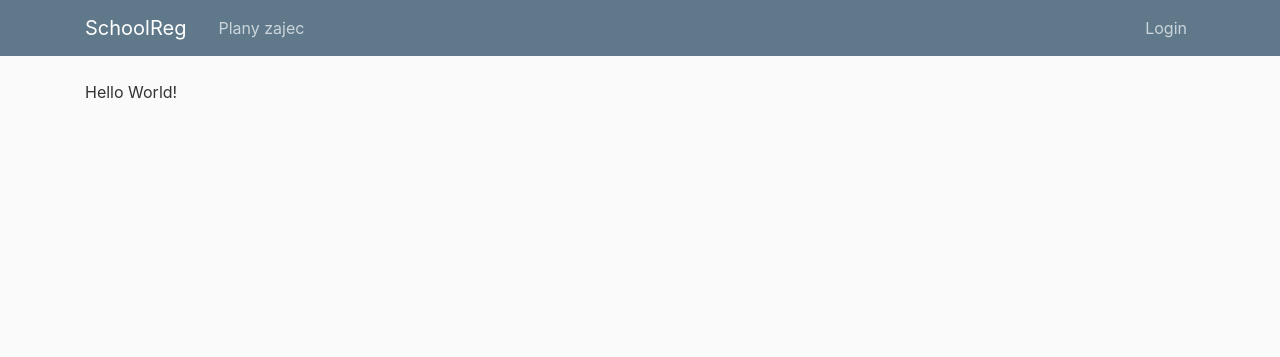
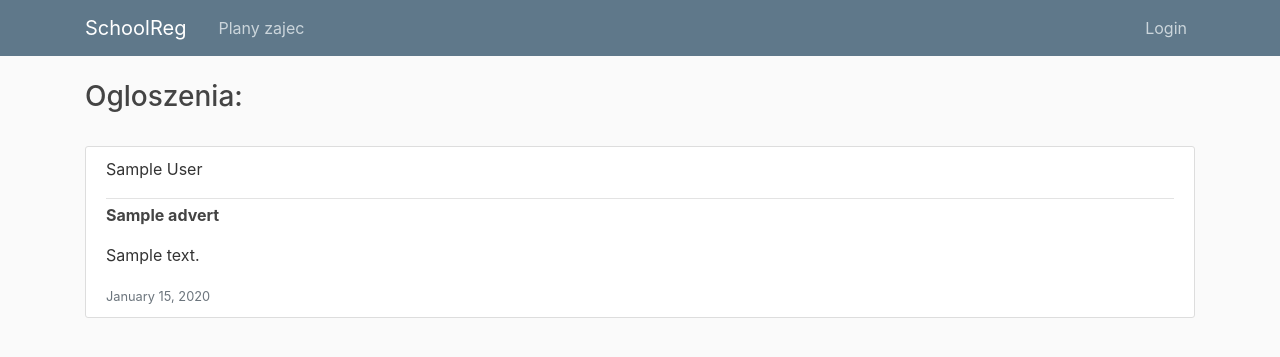
Before and after one commit to Sunip88/SchoolReg, a Django app: page / in a window 1280 px wide. Shown: the top 357 px of the page. Run offline with Django 3.2, Linux system fonts and the light colour scheme; tables that the repository leaves empty hold one stand-in row (values such as "Sample post"); some libraries are stand-ins or nearby versions.

Commit message:
Adding notice for student

```diff
--- a/school_reg/register/templates/register/base.html
+++ b/school_reg/register/templates/register/base.html
@@ -23,6 +23,7 @@
             <div class="navbar-nav mr-auto">
                 {% if user.profile.role == 2 %}
                 <a class="nav-item nav-link" href="{% url 'teacher-panel-view' %}">Panel Nauczyciela</a>
+                <a class="nav-item nav-link" href="{% url 'add-advert' %}">Dodaj ogloszenie</a>
                 {% elif user.profile.role == 0 %}
                 <a class="nav-item nav-link" href="{% url 'student-panel-view' %}">Panel Ucznia</a>
                 {% elif user.profile.role == 1 %}
--- a/school_reg/register/templates/register/main.html
+++ b/school_reg/register/templates/register/main.html
@@ -2,31 +2,21 @@
 {% load crispy_forms_tags %}
 {% load register.extras %}
 {% block content %}
-    Hello World!
-{#        {% for photo in photos %}#}
-{#        <article class="media content-section">#}
-{#            <img class="rounded-circle article-img" src="{{ photo.user.profile.image.url }}">#}
-{#            <div class="media-body">#}
-{#                <div class="article-metadata">#}
-{#                    <a class="mr-2" href="{% url 'user-photos' photo.user.id %}">{{ photo.user }}</a>#}
-{#                    <small class="text-muted">{{ photo.creation_date|date:"F d, Y" }} </small>#}
-{#                </div>#}
-{#                <a class="article-title" href="{% url 'photo-detail' photo.id %}">#}
-{#                    <img class="img-fluid" src="{{ photo.path.url }}"><br>#}
-{#                </a>#}
-{#                {% if not request.user.id in photo|likes_id %}#}
-{#                    <a class="btn btn-outline-info float-right" href="{% url 'like' photo.id %}">Polub</a>#}
-{#                {% else %}#}
-{#                    <p>Lubisz to zdjęcie!</p>#}
-{#                    <a class="btn btn-info float-right" href="{% url 'like' photo.id %}">Nie lubię</a>#}
-{#                {% endif %}#}
-{#                <br><br>#}
-{#                <a class="article-title" href="{% url 'photo-detail' photo.id %}">#}
-{#                    <p class="article-content">{{ photo.content }}</p>#}
-{#                </a>#}
-{#                <small class="text-muted">Ilość komentarzy: {{ photo|count_comments }}</small><br>#}
-{#                <small class="text-muted">LIKE: {{ photo|count_likes }}</small>#}
-{#            </div>#}
-{#        </article>#}
-{#    {% endfor %}#}
+    {% if adverts %}
+        <h3>Ogloszenia:</h3><br>
+        {% for advert in adverts %}
+            <article class="media content-section">
+              <div class="media-body">
+                <div class="article-metadata">
+                    <p class="mr-2">{{ advert.author.first_name }} {{ advert.author.last_name }}</p>
+                </div>
+                    <b><p class="article-title">{{ advert.title }}</p></b>
+                    <p class="article-content">{{ advert.text }}</p>
+                  <small class="text-muted">{{ advert.date|date:"F d, Y" }} </small>
+              </div>
+            </article>
+        {% endfor %}
+    {% else %}
+        <p>Brak ogloszen</p>
+    {% endif %}
 {% endblock content %}
--- a/school_reg/register/templates/register/student_details.html
+++ b/school_reg/register/templates/register/student_details.html
@@ -11,6 +11,7 @@
                     <h4>Wychowawca: {{ student.classes.educator }}</h4>
                 </div>
             </div>
+        <a href="{% url 'add-notice' student.id %}">add-notice</a>
             <article class="media content-section">
               <div class="media-body">
 
--- a/school_reg/register/urls.py
+++ b/school_reg/register/urls.py
@@ -2,7 +2,7 @@ from django.urls import path
 from .views import MainView, ClassView, AddClassView, EditClassView, DetailsClassView, SubjectsView, AddSubjectView, \
     EditSubjectView, AddGradesClass, AddGradeCategoryView, StudentDetailView, TeacherPanelView, \
     TeacherSubjectsClassesView, TeacherGradesView, StudentView, PresenceView, PresenceEditView, ScheduleClasses, \
-    ScheduleTeacherView, ScheduleRoomView, SchedulesView
+    ScheduleTeacherView, ScheduleRoomView, SchedulesView, AdvertAddView, NoticeAddView
 
 urlpatterns = [
     path("", MainView.as_view(), name="main"),
@@ -14,6 +14,8 @@ urlpatterns = [
     path("add_class/", AddClassView.as_view(), name='class-add'),
     path("add_subject/", AddSubjectView.as_view(), name='subject-add'),
     path("add_grade_category/", AddGradeCategoryView.as_view(), name='add-grade-category'),
+    path("add_advert/", AdvertAddView.as_view(), name='add-advert'),
+    path("add_notice/<int:id_student>/", NoticeAddView.as_view(), name='add-notice'),
     path("edit_class/<int:pk>/", EditClassView.as_view(), name='class-edit'),
     path("edit_subject/<int:pk>/", EditSubjectView.as_view(), name='subject-edit'),
     path("detailed_class/<int:pk>/", DetailsClassView.as_view(), name='class-details'),
--- a/school_reg/register/views.py
+++ b/school_reg/register/views.py
@@ -6,9 +6,9 @@ from django.urls import reverse_lazy
 from django.views import View
 from django.views.generic import CreateView, UpdateView
 
-from .forms import AddGradeForm, PresenceForm
+from .forms import AddGradeForm, PresenceForm, AddAdvertForm, AddNoticeForm
 from .models import Classes, Subject, Student, GradeCategory, Teacher, PresenceList, WorkingHours, Schedule, WEEKDAYS, \
-    ClassRoom
+    ClassRoom, Adverts
 from django.contrib import messages
 
 weekdays = [
@@ -25,7 +25,8 @@ weekdays = [
 class MainView(View):
 
     def get(self, request):
-        return render(request, 'register/main.html')
+        adverts = Adverts.objects.all()
+        return render(request, 'register/main.html', {'adverts': adverts})
 
 
 class TeacherPanelView(View):
@@ -306,3 +307,42 @@ class ScheduleRoomView(View):
                'weekdays': weekdays,
                'weekdays_day': WEEKDAYS}
         return render(request, 'register/schedule_class.html', ctx)
+
+
+class AdvertAddView(View):
+    class_form = AddAdvertForm
+
+    def get(self, request):
+        form = self.class_form()
+        return render(request, 'register/add_advert.html', {'form': form})
+
+    def post(self, request):
+        form = self.class_form(request.POST)
+        if form.is_valid():
+            new_advert = form.save(commit=False)
+            new_advert.author = request.user
+            new_advert.save()
+            messages.success(request, 'Dodano ogloszenie')
+            return redirect('main')
+        return render(request, 'register/add_advert.html', {'form': form})
+
+
+class NoticeAddView(View):
+    class_form = AddNoticeForm
+
+    def get(self, request, id_student):
+        form = self.class_form()
+        student = get_object_or_404(Student, id=id_student)
+        return render(request, 'register/add_notice.html', {'form': form, 'student': student})
+
+    def post(self, request, id_student):
+        student = get_object_or_404(Student, id=id_student)
+        form = self.class_form(request.POST)
+        if form.is_valid():
+            new_notice = form.save(commit=False)
+            new_notice.from_user = request.user.teacher
+            new_notice.to_user = student
+            new_notice.save()
+            messages.success(request, 'Dodano uwage')
+            return redirect('student-details', pk=id_student)
+        return render(request, 'register/add_notice.html', {'form': form, 'student': student})
```
Also changed, not shown: school_reg/register/forms.py (+13 -1 lines), school_reg/register/templates/register/add_advert.html (added, +14 -0 lines), school_reg/register/templates/register/add_notice.html (added, +16 -0 lines), school_reg/users/models.py (+12 -0 lines), school_reg/users/migrations/0002_messages.py (added).
